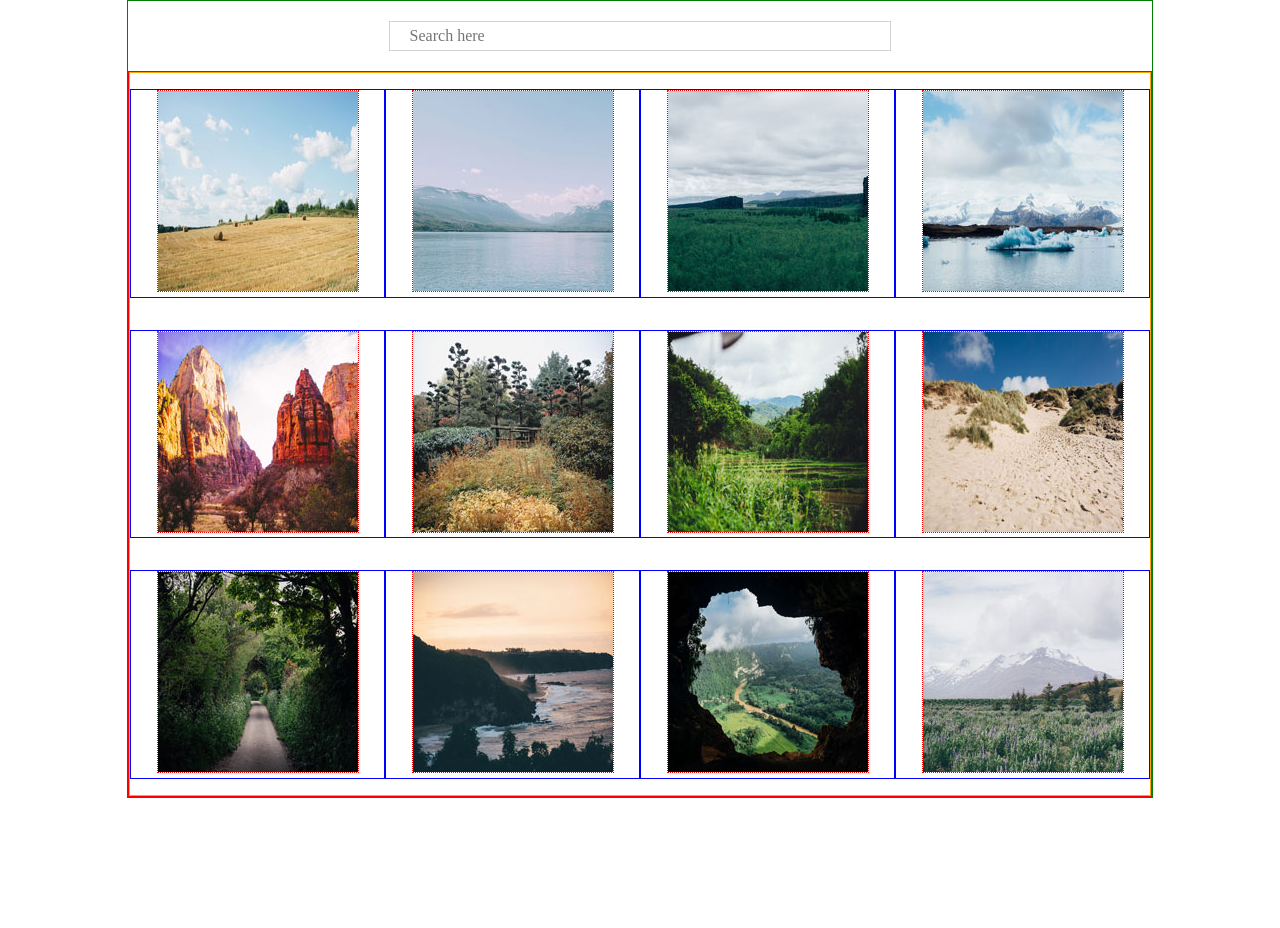
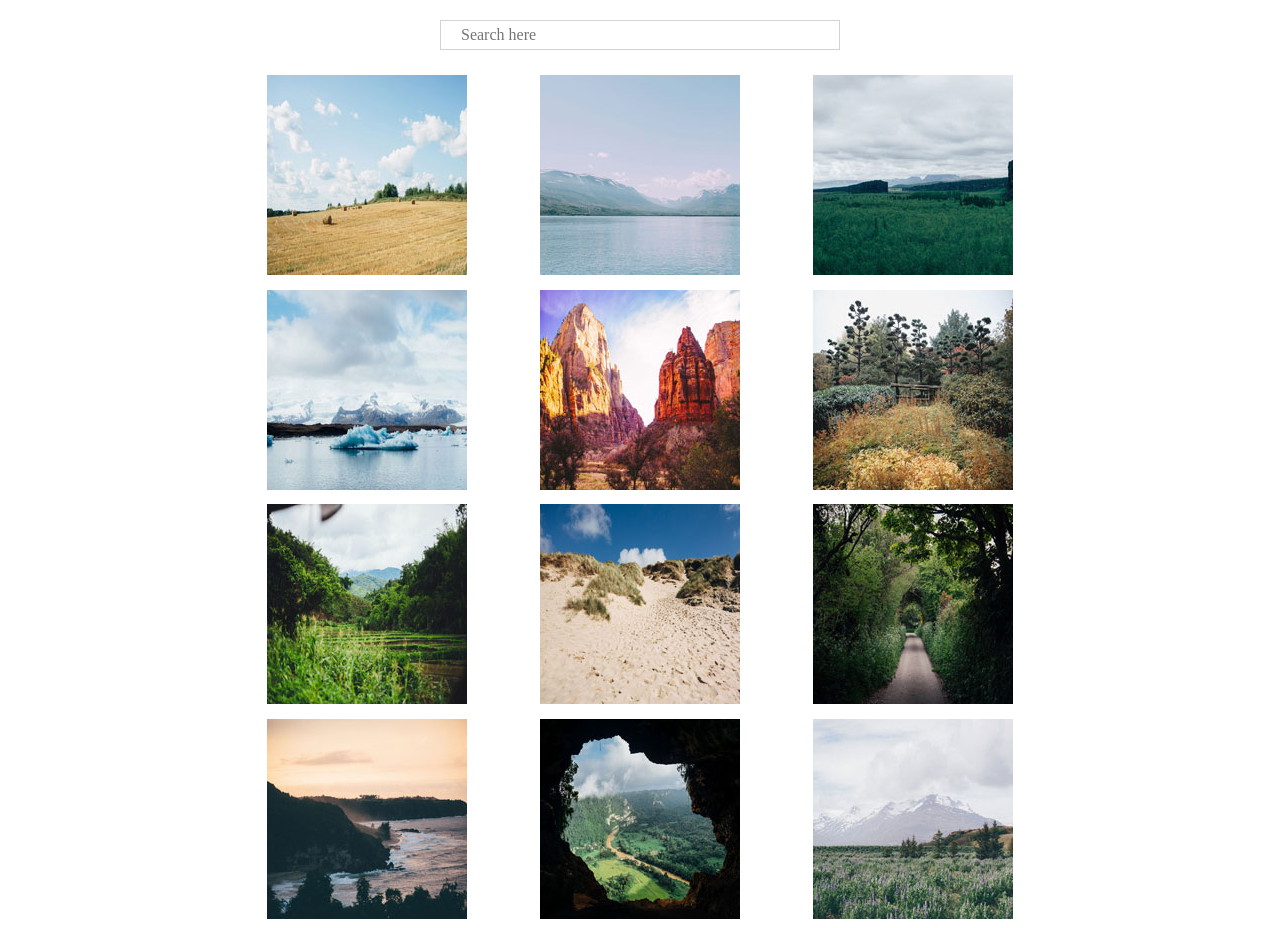
Before and after one commit to ClaudioVR/Photo-Gallery-P5, a plain HTML site: page index.html in a window 1280 px wide. Before the commit the page ends 800 px from the top, so only its background shows below. Drawn offline with nearby package versions, Linux system fonts and the light colour scheme.

Commit message:
Flexbox edits
Edited flexbox to fix max width to maintain 4 columns at larger screen sizes.

```diff
--- a/css/styles.css
+++ b/css/styles.css
@@ -1,42 +1,65 @@
+* {
+	box-sizing: border-box;
+}
+
 .container {
 	width: 80%;
 	margin: auto;
-	border: 1px solid green;
+	/* border: 1px solid green; */
+}
+
+.gallery {
+	text-align: center;
+	/* border: 1px solid red; */
+}
+
+.search-bar {
+	text-align: center;
 }
 
 .search {
 	border: 1px solid lightgrey;
 	display: block;
-	width: 45%;
+	width: 40%;
+	max-width: 400px;
+	min-width: 190px;
 	margin: 20px auto;
 	padding: 5px 20px;
 }
 
-.gallery {
-	text-align: center;
-	border: 1px solid red;
+li {
+	/* border: 1px solid blue; */
+	margin: 5px;
+
+	flex: 1 20%;
+
+	display: flex;
+	justify-content: center;
+	align-items: center;
 }
 
+
 .list {
-	list-style-type: none;
+	/* border: 3px solid orange; */
+	max-width: 1000px; /* This is it!!! */
 	padding: 0;
-	border: 1px solid orange;
+	margin: auto;
+	width: 80%;
+	display: flex;
+	flex-wrap: wrap;
+	justify-content: space-between;
 
 }
 
-li {
-	width: 240px;
-	margin: 1em auto;
-	border: 1px solid blue;
-}
-
 .thumb {
-	border: 1px dotted red;
+	height: 200px;
+	width: 200px;
+	/* border: 1px dotted red; */
 }
 
 /* Media 560px */
 
- @media (min-width: 560px){
+ /* @media (min-width: 560px){
 	.list {
 		display: flex;
 		flex-wrap: wrap;
@@ -46,7 +69,7 @@ li {
 	li {
 		flex: 1 250px;
 	}
-}
+} */
 
 /* @media (min-width: 768px) {
 	.list {
```
Also changed, not shown: index.html (+1 -0 lines).
